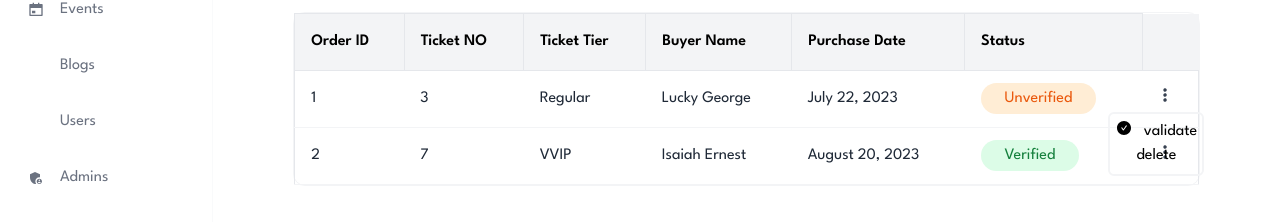
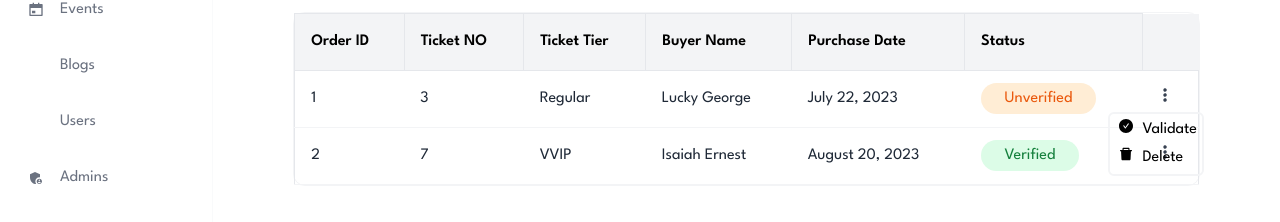
Before and after one commit to ernestechie/fossa-hub, a Next.js app: page /dashboard/events/1/tickets in a window 1280 px wide. Both pictures are taken after a click on the button 1165 px from the left and 329 px from the top of the page. Shown: the part 234-456 px from the top of the page. Built offline with nearby package versions, Linux system fonts and the light colour scheme; some icons are missing.

Commit message:
added some styling

```diff
--- a/app/components/Events/PopupMenu/PopUp.tsx
+++ b/app/components/Events/PopupMenu/PopUp.tsx
@@ -1,6 +1,6 @@
 "use client";
 import { SlOptionsVertical } from "react-icons/sl";
-import { AiFillCheckCircle } from "react-icons/ai"
+import { AiFillCheckCircle, AiFillDelete } from "react-icons/ai"
 import { Popup } from "reactjs-popup";
 
 const PopupMenu = () => {
@@ -19,14 +19,21 @@ const PopupMenu = () => {
       contentStyle={{ padding: "0px", border: "none" }}
       arrow={false}
     >
-      <div className="flex flex-col w-24 h-16 border-2 rounded-md relative right-16 top-6 justify-center items-center border-b-gray-100 border-gray-100">
-        <div className="flex flex-row space-x-3">
-          <span>
+      <div className="flex flex-col w-24 h-16 border-2 px-2 space-y-1 rounded-md relative right-16 top-6 justify-center items-start border-gray-100">
+        <div className="flex flex-row">
+          <span className="mr-2">
             <AiFillCheckCircle />
           </span>
-          <span>validate</span>
+          <span>Validate</span>
         </div>
-        <div>delete</div>
+        <div className="flex flex-row">
+          <span className="mr-2">
+            <AiFillDelete />
+          </span>
+          <span>
+            Delete
+          </span>
+        </div>
       </div>
     </Popup>
   );
```
